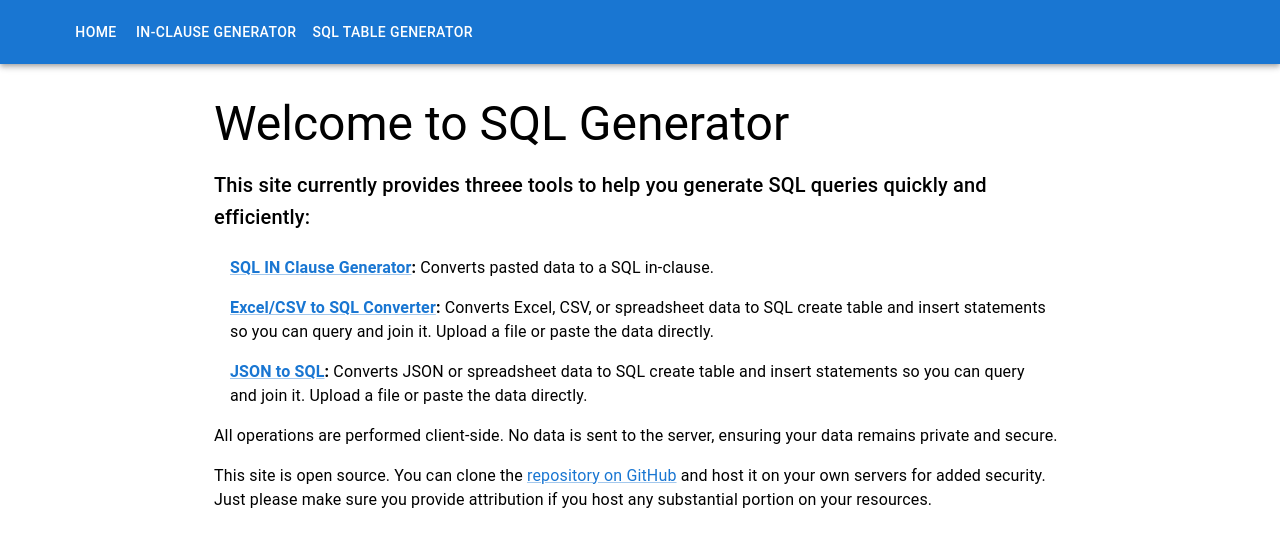
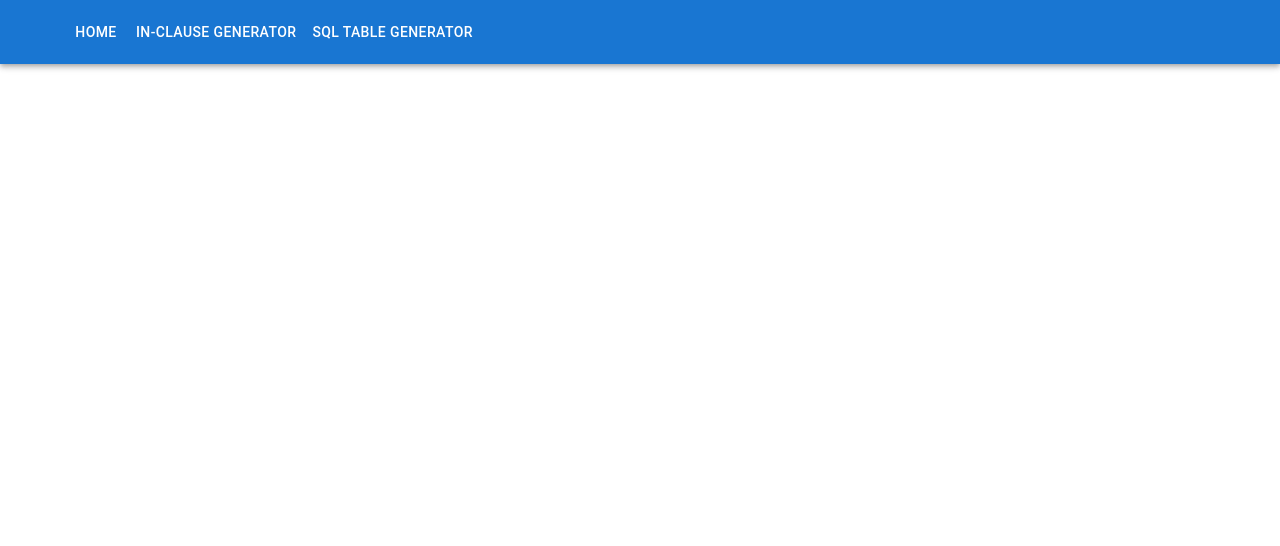
Before and after one commit to ryanwith/sqlgenerator, a React (Create React App) app: page / in a window 1280 px wide. Shown: the top 546 px of the page. Built offline with nearby package versions, Linux system fonts and the light colour scheme.

Commit message:
adjust router settings

```diff
--- a/src/App.js
+++ b/src/App.js
@@ -1,5 +1,5 @@
 import React from 'react';
-import { BrowserRouter as Router, Route, Routes, Link } from 'react-router-dom';
+import { HashRouter as Router, Route, Routes} from 'react-router-dom';
 import InClauseGenerator from './pages/InClauseGenerator';
 import TableGenerator from './pages/TableGenerator';
 import TableGeneratorFromJSON from './pages/TableGeneratorFromJSON';
@@ -14,10 +14,10 @@ function App() {
         <Navbar></Navbar>
 
         <Routes>
-          <Route path="/" element={<Home />} />
-          <Route path="/in-clause-generator" element={<InClauseGenerator />} />
-          <Route path="/sql-converter/excel-to-sql" element={<TableGenerator />} />
-          <Route path="/sql-converter/json-to-sql" element={<TableGeneratorFromJSON />} />
+          <Route path="/" exact component={<Home />} />
+          <Route path="/in-clause-generator" component={<InClauseGenerator />} />
+          <Route path="/sql-converter/excel-to-sql" component={<TableGenerator />} />
+          <Route path="/sql-converter/json-to-sql" component={<TableGeneratorFromJSON />} />
         </Routes>
       </div>
     </Router>
```
